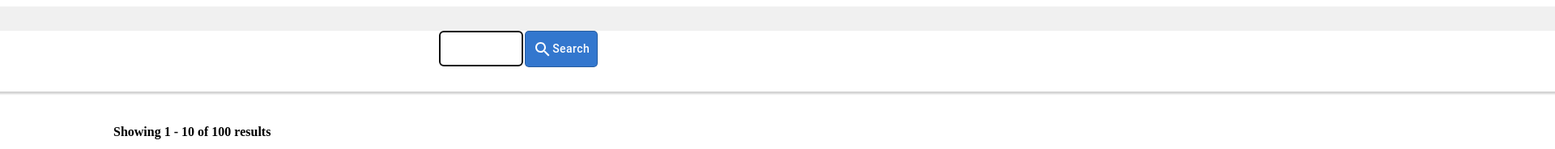
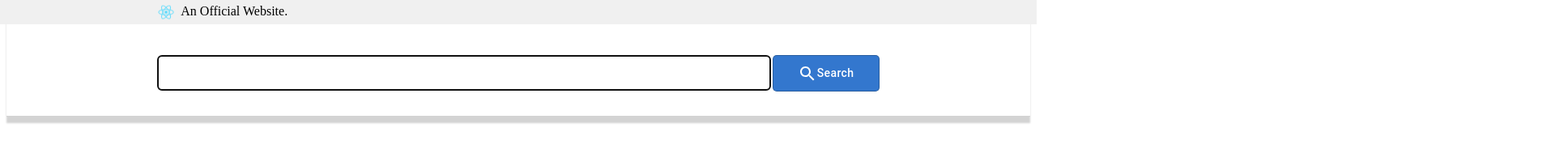
Before and after one commit to calvinyusno2359/googawr-search, a React (Create React App) app: page /results in a window 1280 px wide. Shown: the top 184 px of the page at 81% size, 1920 px wide, since content can reach past the window. Built offline with nearby package versions, Linux system fonts and the light colour scheme.

Commit message:
fix: styling in results page

```diff
--- a/src/modules/Banner.css
+++ b/src/modules/Banner.css
@@ -2,8 +2,10 @@
   position: absolute;
   top: 0;
   left: 0;
+  height: 30px;
   background-color: rgb(240, 240, 240);
   width: 100%;
+  z-index: 200; /* Ensure banner is in front of page header */
 }
 
 .Banner__content {
--- a/src/pages/LandingPage.css
+++ b/src/pages/LandingPage.css
@@ -13,9 +13,9 @@
   display: sticky;
   padding-top: 60px;
   padding-bottom: 30px;
+  top: 0px;
   width: 100%;
   border-bottom: 1px solid lightgrey;
-  box-shadow: 1px 3px 2px lightgrey; /* Ensure a blurry shadow behind the header area */
+  box-shadow: 0px 8px 2px lightgrey; /* Ensure a blurry shadow behind the header area */
   background-color: white; /* Ensure that header remains solid and no words are see through when scrolling down */
-  margin: auto;
 }
--- a/src/pages/ResultsPage.css
+++ b/src/pages/ResultsPage.css
@@ -1,8 +1,6 @@
 .ResultsPage {
   display: flex;
   flex-direction: column;
-  align-items: center;
-  justify-content: center;
   height: 100%;
 }
 
@@ -12,26 +10,25 @@
 }
 
 .ResultsPage__header {
-  display: flex;
   position: sticky; /* Ensure that the header containing SearchBar remains on top */
+  padding-top: 60px;
+  padding-bottom: 30px;
   top: 0;
-  z-index: 100; /* Ensure that the header containing SearchBar remains on top */
+  z-index: 100; /* Ensure that the header containing SearchBar remains on forefront */
   border-bottom: 1px solid lightgrey;
-  box-shadow: 1px 2px 2px lightgrey; /* Ensure a blurry shadow behind the header area */
-  justify-content: center;
-  padding: 30px 100vw; /* Ensure the box-shadow blur border goes across screen completely left to right */
+  box-shadow: 0px 8px 2px lightgrey; /* Ensure a blurry shadow behind the header area */
   background-color: white; /* Ensure that header remains solid and no words are see through when scrolling down */
 }
 
 .ResultsPage__body {
   display: flex;
-  margin: 10px 0px;
+  margin-top: 10px;
+  margin-bottom: 15px;
+  margin-left: 20px;
   max-width: 700px; /* Ensure when body expands, input box does not get too large */
-  margin-right: 300px;
 }
 
 .ResultsPage__result {
-  justify-content: center;
   margin-top: 20px;
   margin-bottom: 60px;
 }
--- a/src/pages/ResultsPage.js
+++ b/src/pages/ResultsPage.js
@@ -18,11 +18,11 @@ function ResultsPage() {
 
   return (
     <div className="ResultsPage">
+      <div className="ResultsPage__banner">
+        <Banner text="An Official Website." />
+      </div>
+
       <div className="ResultsPage__header">
-        <div className="ResultsPage__banner">
-          <Banner text="An Official Website." />
-        </div>
-
         <div className="ResultsPage__SearchBar">
           <SearchBar currentSearchInput={term} />
         </div>
@@ -44,12 +44,12 @@ function ResultsPage() {
                   </h2>
                 </a>
 
-                <p className="ResultsPage__documentExcerpt">
+                <div className="ResultsPage__documentExcerpt">
                   {highlightByOffset(
                     resultItem.DocumentExcerpt.Text,
                     resultItem.DocumentExcerpt.Highlights
                   )}
-                </p>
+                </div>
 
                 <p className="ResultsPage__documentURI">
                   {resultItem.DocumentURI}
```
